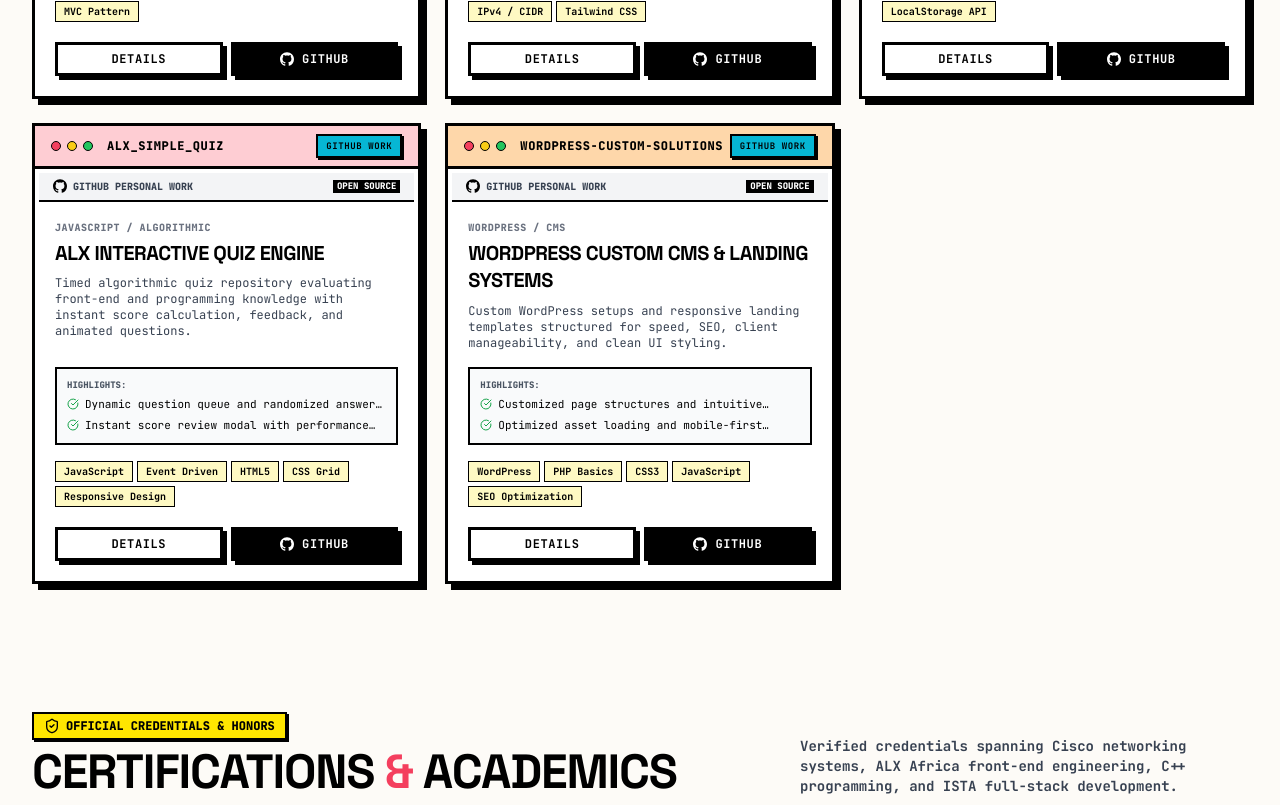
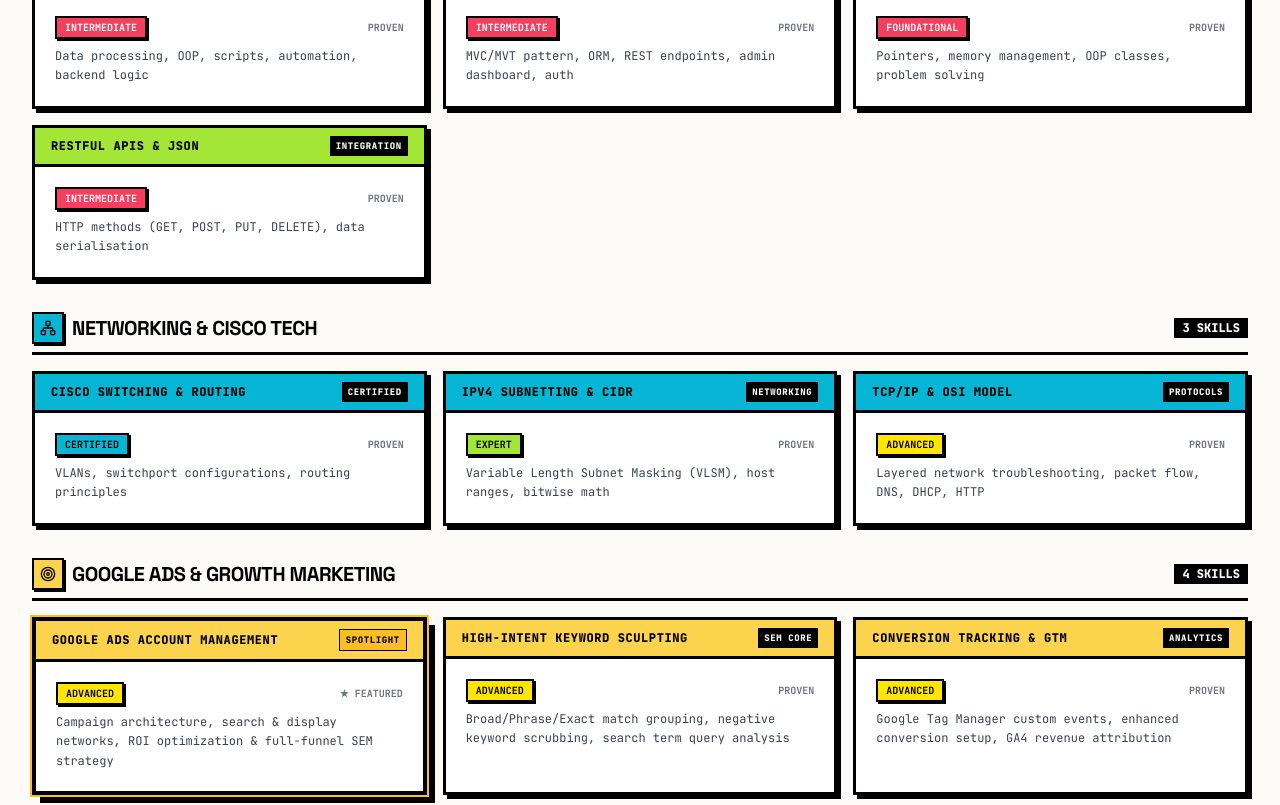
Before and after one commit to StackOdyssey/DebugLab, a React (Vite) app: page / in a window 1280 px wide. Shown: the part 2400-3205 px from the top of the page. Built offline with nearby package versions, Linux system fonts and the light colour scheme.

Commit message:
feat: move Skills section above Projects and position Certifications hub at the bottom

```diff
--- a/src/App.jsx
+++ b/src/App.jsx
@@ -116,20 +116,20 @@ export function App() {
           ]}
         />
 
+        {/* Skills & Tech Matrix */}
+        <SkillsMatrix />
+
         {/* Featured Projects Showcase */}
         <Projects />
-
-        {/* Verified Certifications Hub */}
-        <Certifications />
 
         {/* Cisco IPv4 Subnet & CIDR Inspector (Interactive Tool) */}
         <NetworkTool onShowToast={showToast} />
 
-        {/* Skills & Tech Matrix */}
-        <SkillsMatrix />
-
         {/* Learning Journey & Academic Progression Timeline */}
         <Timeline />
+
+        {/* Verified Certifications Hub */}
+        <Certifications />
 
         {/* Contact & Dispatch Message Zone */}
         <Contact onShowToast={showToast} />
--- a/src/components/Footer.jsx
+++ b/src/components/Footer.jsx
@@ -85,13 +85,13 @@ export function Footer({ onOpenTerminal }) {
             </div>
             <ul className="space-y-1 text-xs font-bold">
               <li>
-                <a href="#projects" className="hover:bg-brutal-yellow hover:text-black px-1 py-0.5 inline-block text-black dark:text-gray-300">
-                  &rarr; Featured Projects
+                <a href="#skills" className="hover:bg-brutal-yellow hover:text-black px-1 py-0.5 inline-block text-black dark:text-gray-300">
+                  &rarr; Skills Matrix
                 </a>
               </li>
               <li>
-                <a href="#certifications" className="hover:bg-brutal-yellow hover:text-black px-1 py-0.5 inline-block text-black dark:text-gray-300">
-                  &rarr; Certifications
+                <a href="#projects" className="hover:bg-brutal-yellow hover:text-black px-1 py-0.5 inline-block text-black dark:text-gray-300">
+                  &rarr; Featured Projects
                 </a>
               </li>
               <li>
@@ -100,8 +100,13 @@ export function Footer({ onOpenTerminal }) {
                 </a>
               </li>
               <li>
-                <a href="#skills" className="hover:bg-brutal-yellow hover:text-black px-1 py-0.5 inline-block text-black dark:text-gray-300">
-                  &rarr; Skills Matrix
+                <a href="#timeline" className="hover:bg-brutal-yellow hover:text-black px-1 py-0.5 inline-block text-black dark:text-gray-300">
+                  &rarr; Journey & Milestones
+                </a>
+              </li>
+              <li>
+                <a href="#certifications" className="hover:bg-brutal-yellow hover:text-black px-1 py-0.5 inline-block text-black dark:text-gray-300">
+                  &rarr; Verified Certifications
                 </a>
               </li>
               <li>
--- a/src/components/Navbar.jsx
+++ b/src/components/Navbar.jsx
@@ -61,11 +61,11 @@ export function Navbar({
 
   const moreItems = [
     {
-      label: 'Certifications',
-      href: '#certifications',
-      icon: Award,
-      desc: 'Cisco, ALX Honors, C++, ISTA',
-      color: 'text-brutal-cyan'
+      label: 'Skills',
+      href: '#skills',
+      icon: Sparkles,
+      desc: 'Tech Stack & Competencies',
+      color: 'text-brutal-lime'
     },
     {
       label: 'Cisco tool',
@@ -75,18 +75,18 @@ export function Navbar({
       color: 'text-brutal-yellow'
     },
     {
-      label: 'Skills',
-      href: '#skills',
-      icon: Sparkles,
-      desc: 'Tech Stack & Competencies',
-      color: 'text-brutal-lime'
-    },
-    {
       label: 'Timeline',
       href: '#timeline',
       icon: Clock,
       desc: 'Academic & Dev Milestones',
       color: 'text-brutal-pink'
+    },
+    {
+      label: 'Certifications',
+      href: '#certifications',
+      icon: Award,
+      desc: 'Cisco, ALX Honors, C++, ISTA',
+      color: 'text-brutal-cyan'
     },
   ];
 
```
